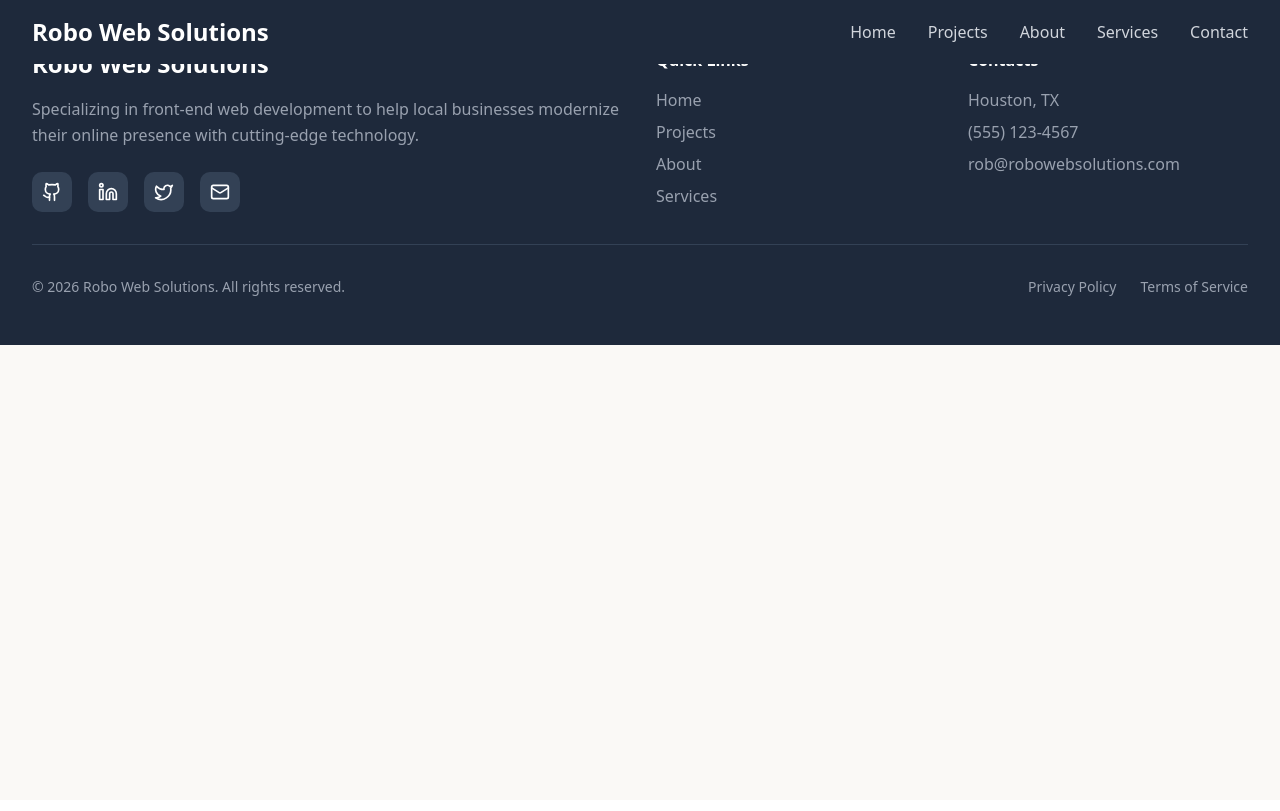
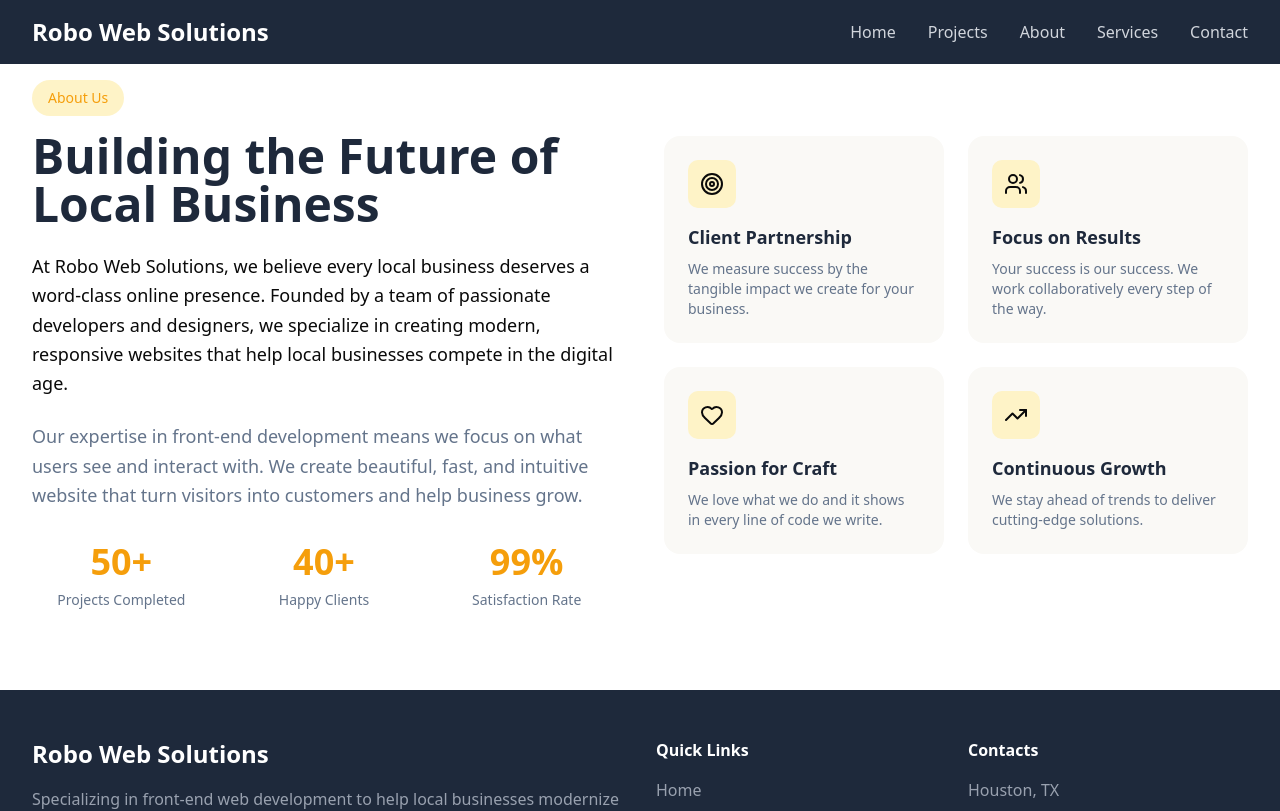
Before and after one commit to rmathew21/roboWebSolutions, a React (Vite) app: page / in a window 1280 px wide. Shown: the top 811 px of the page. Built offline with nearby package versions, Linux system fonts and the light colour scheme.

Commit message:
added About component

```diff
--- a/src/App.jsx
+++ b/src/App.jsx
@@ -1,5 +1,6 @@
 import React, { useEffect } from 'react';
 import { Nav } from './components/Nav';
+import { About } from './components/About';
 
 import { Footer } from './components/Footer';
 
@@ -14,6 +15,7 @@ export default function App() {
   return (
     <div className="min-h-screen bg-[#FAF9F6]">
       <Nav />
+      <About />
       <Footer />
 
     </div>
--- a/src/components/About.jsx
+++ b/src/components/About.jsx
@@ -0,0 +1,85 @@
+import React from 'react';
+import { Users, Target, Heart, TrendingUp } from 'lucide-react';
+
+export function About() {
+    const values = [
+        {
+            icon: Target,
+            title: 'Client Partnership',
+            description: 'We measure success by the tangible impact we create for your business.',
+        },
+        {
+            icon: Users,
+            title: 'Focus on Results',
+            description: 'Your success is our success. We work collaboratively every step of the way.',
+        },
+        {
+            icon: Heart,
+            title: 'Passion for Craft',
+            description: 'We love what we do and it shows in every line of code we write.',
+        },
+        {
+            icon: TrendingUp,
+            title: 'Continuous Growth',
+            description: 'We stay ahead of trends to deliver cutting-edge solutions.',
+        },
+    ];
+
+    return (
+        <section id="about" className="py-20 bg-white">
+            <div className="max-w-7xl mx-auto px-4 sm:px-6 lg:px-8">
+                <div className="grid lg:grid-cols-2 gap-12 items-center">
+                    <div>
+                        <div className="inline-flex items-center px-4 py-2 bg-[#FEF3C7] text-[#F59E0B] rounded-full mb-4">
+                            <span className="text-sm font-medium">About Us</span>
+                        </div>
+                        <h2 className="text-4xl md:text-5xl font-bold text-[#1E293B] mb-6">
+                            Building the Future of Local Business
+                        </h2>
+                        <p className="text-lg text- mb-6 leading-relaxed">
+                            At Robo Web Solutions, we believe every local business deserves a word-class online presence. Founded
+                            by a team of passionate developers and designers, we specialize in creating modern, responsive websites
+                            that help local businesses compete in the digital age.
+                        </p>
+                        <p className="text-lg text-[#64748B] mb-6 leading-relaxed">
+                            Our expertise in front-end development means we focus on what users see and interact with. We create beautiful,
+                            fast, and intuitive website that turn visitors into customers and help business grow.
+                        </p>
+                        <div className="grid grid-cols-3 gap-6 mt-8">
+                            <div className="text-center">
+                                <div className="text-4xl font-bold text-[#F59E0B] mb-2">50+</div>
+                                <div className="text-sm text-[#64748B]">Projects Completed</div>
+                            </div>
+                            <div className="text-center">
+                                <div className="text-4xl font-bold text-[#F59E0B] mb-2">40+</div>
+                                <div className="text-sm text-[#64748B]">Happy Clients</div>
+                            </div>
+                            <div className="text-center">
+                                <div className="text-4xl font-bold text-[#F59E0B] mb-2">99%</div>
+                                <div className="text-sm text-[#64748B]">Satisfaction Rate</div>
+                            </div>
+                        </div>
+                    </div>
+
+                    <div className="grid grid-cols-2 gap-6">
+                        {values.map((value, index) => {
+                            const Icon = value.icon;
+                            return (
+                                <div
+                                    key={index}
+                                    className="bg-[#FAF9F6] p-6 rounded-2xl hover:shadow-lg transition-shadow"
+                                >
+                                    <div className="w-12 h-12 bg-[#FEF3C7] rounded-lg flex items-center justify-center mb-4">
+                                        <Icon size={24} className='text-[#F590B]' />
+                                    </div>
+                                    <h3 className="font-bold text-[#1E293B] mb-2">{value.title}</h3>
+                                    <p className="text-sm text-[#64748B]">{value.description}</p>
+                                </div>
+                            );
+                        })}
+                    </div>
+                </div>
+            </div>
+        </section>
+    );
+}
```
